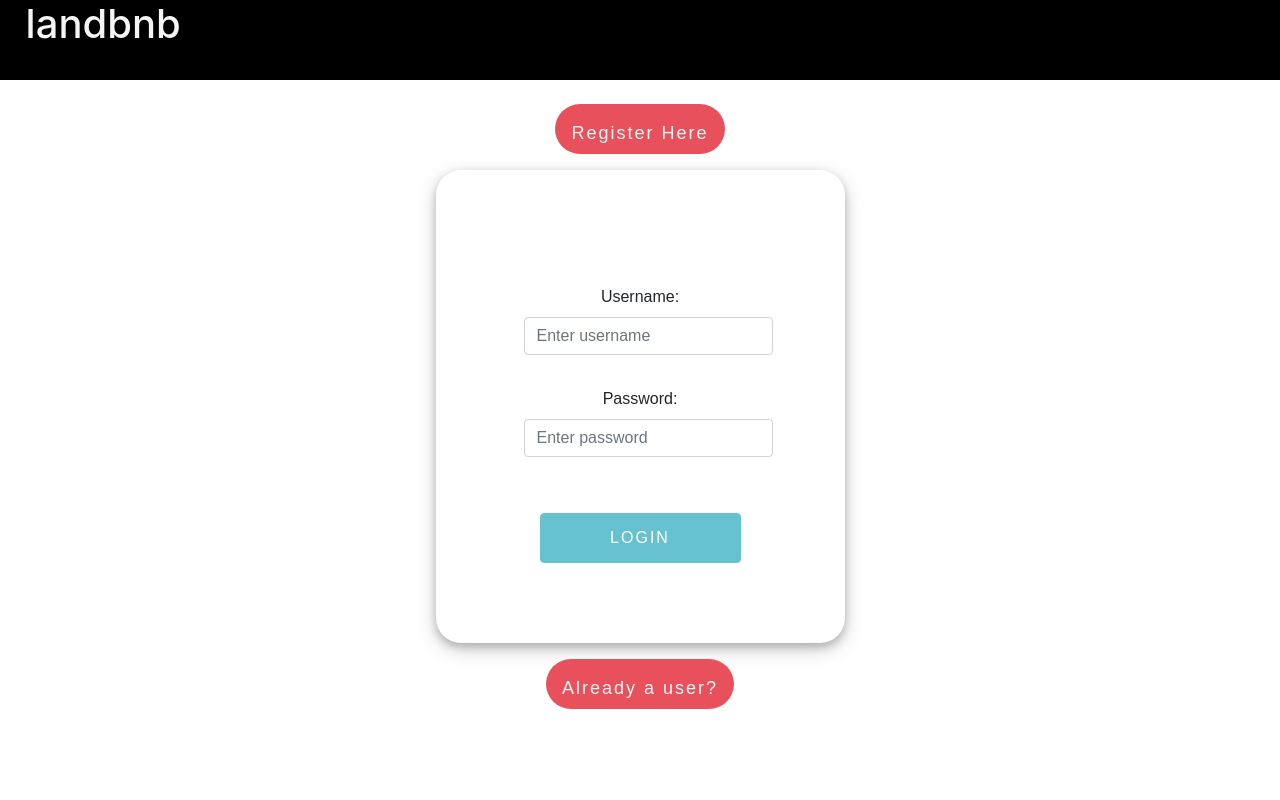
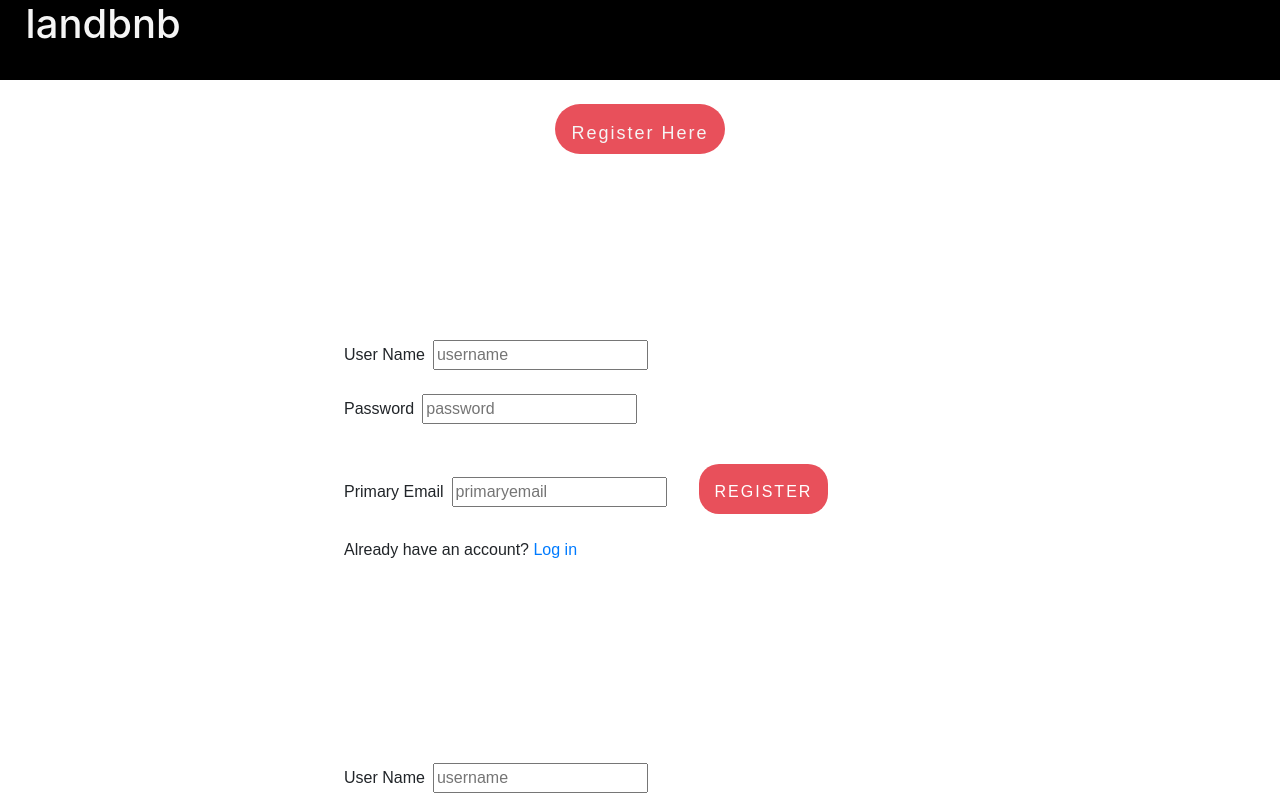
Before and after one commit to KateAnn19/Airbnb_Front-End, a React (Create React App) app: page /login in a window 1280 px wide. Shown: the top 800 px of the page. Built offline with nearby package versions, Linux system fonts and the light colour scheme.

Commit message:
authorization working

```diff
--- /dev/null
+++ b/src/AirbnbRegistration.js
@@ -0,0 +1,75 @@
+import React, { useState, useEffect } from "react";
+import axios from "axios";
+import { Link, useHistory } from "react-router-dom";
+let initialState = {
+  "username": "",
+  "password": "",
+  "primaryemail":""
+};
+const AirbnbRegistration = () => {
+  const [values, setValues] = useState(initialState);
+  console.log(values);
+  const { push } = useHistory();
+  const changeHandler = (ev) => {
+    ev.persist();
+    setValues({
+      ...values,
+      [ev.target.name]: ev.target.value,
+    });
+  };
+  const handleSubmit = e => {
+    e.preventDefault();
+    axios
+      .post("https://kmcgeeka-airbnboptimal.herokuapp.com/createnewuser", values)
+      .then((res) => {
+        console.log(res);
+        push('/')
+      })
+      .catch((err) => {
+        console.log(err);
+      });
+  };
+  return (
+    <div className="user-form">
+      <form>
+        <label htmlFor="username">
+          User Name
+          <input
+            id="username"
+            onChange={changeHandler}
+            type="text"
+            name="username"
+            placeholder="username"
+          />
+        </label>
+        <label htmlFor="password">
+          Password
+          <input
+            id="password"
+            onChange={changeHandler}
+            type="password"
+            name="password"
+            placeholder="password"
+          />
+        </label>
+        <label htmlFor="primaryemail">
+          Primary Email
+          <input
+            id="primaryemail"
+            onChange={changeHandler}
+            type="text"
+            name="primaryemail"
+            placeholder="primaryemail"
+          />
+        </label>
+        <button onClick={handleSubmit} type="submit">
+          Register
+        </button>
+      </form>
+      <p>
+        Already have an account? <Link to="/">Log in</Link>
+      </p>
+    </div>
+  );
+};
+export default AirbnbRegistration;
--- a/src/App.js
+++ b/src/App.js
@@ -1,9 +1,12 @@
 import React from 'react';
 import Register from './Register'
+import AirbnbRegistration from './AirbnbRegistration'
 import Login from './Login';
 import { Route, Link } from 'react-router-dom';
+import UserProfile from './UserProfile';
 // import { Button } from 'reactstrap';
 import './App.css';
+
 
 function App() {
 
@@ -22,8 +25,14 @@ function App() {
         <Route exact path='/register'>
           <Register />
         </Route>
+        <Route>
+          <AirbnbRegistration/>
+        </Route>
         <Route exact path='/login'>
           <Login />
+        </Route>
+        <Route exact path='/userprofile'>
+          <UserProfile />
         </Route>
 
         <Link className ='RegLink' to='/login'>
--- a/src/Login.js
+++ b/src/Login.js
@@ -1,120 +1,215 @@
-import React, { useState, useEffect } from 'react';
-import axios from 'axios';
-import * as yup from 'yup';
-import formSchema from './FormSchemaLogin';
-import { Button, Form, FormGroup, Label, Input } from 'reactstrap';
+// import React, { useState, useEffect } from 'react';
+// import axios from 'axios';
+// import * as yup from 'yup';
+// import formSchema from './FormSchemaLogin';
+// import { Button, Form, FormGroup, Label, Input } from 'reactstrap';
 
-import './App.css';
+// import './App.css';
 
-const initialFormValues = {
-  "username": '',
-  "password": '',
-}
+// const initialFormValues = {
+//   "username": '',
+//   "password": '',
+// }
 
-const initialFormErrors = {
-  "username": '',
-  "password": '',
-}
-const initialDisabled = true;
+// const initialFormErrors = {
+//   "username": '',
+//   "password": '',
+// }
+// const initialDisabled = true;
 
-export default function Login() {
+// export default function Login() {
 
-  const [formValues, setFormValues] = useState(initialFormValues);
-  const [formErrors, setFormErrors] = useState(initialFormErrors);
-  const [disabled, setDisabled] = useState(initialDisabled);
+//   const [formValues, setFormValues] = useState(initialFormValues);
+//   const [formErrors, setFormErrors] = useState(initialFormErrors);
+//   const [disabled, setDisabled] = useState(initialDisabled);
 
-  const changeHandler = (name, value) => {
-    yup
-      .reach(formSchema, name)
-      .validate(value)
-      .then((valid) => {
-        console.log(valid)
-        setFormErrors({
-          ...formErrors,
-          [name]: '',
-        });
-      })
-      .catch((e) => {
-        setFormErrors({
-          ...formErrors,
-          [name]: e.errors[0],
-        });
-      });
-    setFormValues({
-      ...formValues,
-      [name]: value,
+//   const changeHandler = (name, value) => {
+//     yup
+//       .reach(formSchema, name)
+//       .validate(value)
+//       .then((valid) => {
+//         console.log(valid)
+//         setFormErrors({
+//           ...formErrors,
+//           [name]: '',
+//         });
+//       })
+//       .catch((e) => {
+//         setFormErrors({
+//           ...formErrors,
+//           [name]: e.errors[0],
+//         });
+//       });
+//     setFormValues({
+//       ...formValues,
+//       [name]: value,
+//     });
+//   };
+
+//   const onChange = evt => {
+//     setFormValues({...formValues, [evt.target.name]: evt.target.value})
+//     const { name, value } = evt.target
+//     changeHandler(name,value)
+//   }
+
+//   const onSubmit = evt => {
+//     const logUser = {
+//       username: formValues.username,
+//       password: formValues.password,
+//     }
+//     console.log(logUser);
+//     axios.get('https://kmcgeeka-airbnboptimal.herokapp.com/users/myinfo', logUser)
+//     .then(res => {
+//       console.log(res);
+//     })
+//     .catch(err => {
+//       console.log(err);
+//     })
+//   }
+
+//   useEffect(() => {
+//     formSchema.isValid(formValues)
+//       .then((valid) => {
+//         setDisabled(!valid)
+//       })
+//   }, [formValues])
+
+
+//   return (
+//     <div className='Login'>
+//         <Form>
+//             <div className='login-inputs'>
+//             <FormGroup>
+//                 <Label htmlFor='username'>Username:
+//                 <Input
+//                     id='username'
+//                     name='username'
+//                     type='text'
+//                     placeholder='Enter username'
+//                     maxLength='20'
+//                     value={formValues.username}
+//                     onChange={onChange}
+//                 />
+//                 </Label>
+//              </FormGroup>
+//              <FormGroup>
+//                 <Label htmlFor='password'>Password:
+//                 <Input
+//                     id='password'
+//                     name='password'
+//                     type='password'
+//                     placeholder='Enter password'
+//                     maxLength='20'
+//                     value={formValues.password}
+//                     onChange={onChange}
+//                 />
+//                 </Label>
+//             </FormGroup>
+//             </div>
+//             <div className='form-group submit'>
+//                 <Button color ='info' disabled={disabled} onClick={onSubmit}>Login</Button>
+//             </div>
+//         </Form>
+//      <div>
+//        {formErrors.username}
+//        {formErrors.password}
+//      </div>
+//     </div>
+//   );
+// }
+import React, { useState, useEffect } from "react";
+import axios from "axios";
+import { axiosWithAuth } from "./utils/AxiosWithAuth";
+import { Link, useHistory } from "react-router-dom";
+
+let initialState = {
+  "username": "",
+  "password": ""
+};
+const Login = () => {
+  const [values, setValues] = useState(initialState);
+  console.log(values);
+  const { push } = useHistory();
+  const changeHandler = (ev) => {
+    ev.persist();
+    setValues({
+      ...values,
+      [ev.target.name]: ev.target.value,
     });
   };
-
-  const onChange = evt => {
-    setFormValues({...formValues, [evt.target.name]: evt.target.value})
-    const { name, value } = evt.target
-    changeHandler(name,value)
+  const handleSubmit = e => {
+    e.preventDefault();
+          axios.post('https://cors-anywhere.herokuapp.com/https://kmcgeeka-airbnboptimal.herokuapp.com/login',
+           `grant_type=password&username=${values.username}&password=${values.password}`, {
+          headers: {
+              // btoa is converting our client id/client secret into base64
+              Authorization: `Basic ${btoa('lambda-client:lambda-secret')}`,
+              'Content-Type': 'application/x-www-form-urlencoded'
           }
-
-  const onSubmit = evt => {
-    const logUser = {
-      username: formValues.username.trim(),
-      password: formValues.password.trim(),
-    }
-    console.log(logUser);
-   axios.post('https://kmcgeeka-airbnboptimal.herokapp.com/users/myinfo', logUser)
+          })
           .then(res => {
-      console.log(res);
-    })
-    .catch(err => {
-      console.log(err);
-      debugger;
+              console.log(res)
+              console.log("Login -> res.data", res.data.payload)
+              localStorage.setItem('token', res.data.access_token);
+              push('/userprofile');
           })
     }
 
-  useEffect(() => {
-    formSchema.isValid(formValues)
-      .then((valid) => {
-        setDisabled(!valid)
-      })
-  }, [formValues])
 
+  //   axiosWithAuth()
+  //     .get("/users/myinfo")
+  //     // , {
+  //     //   //headers: {'Accept': 'application/schema+json'}
+  //     //   headers:{
+  //     //     Authorization: `Basic ${btoa('lambda-client:lambda-secret')}`,
+  //     //     //'Content-Type': 'application/x-www-form-urlencoded'
+  //     //     "Content-Type": "application/json"
+  //     //   }
+  //     //   // headers: {
+  //     //   //   //"Content-Type": "application/json"
+  //     //   //   'Content-Type': 'application/x-www-form-urlencoded',
+  //     //   // },
+  //     // })
+  //     .then((res) => {
 
+  //       console.log(res);
+  //       push('/profile')
+  //     })
+  //     .catch((err) => {
+  //       console.log(err);
+  //     });
+  // };
   return (
-    <div className='Login'>
-        <Form>
-            <div className='login-inputs'>
-            <FormGroup>
-                <Label htmlFor='username'>Username:
-                <Input
-                    id='username'
-                    name='username'
-                    type='text'
-                    placeholder='Enter username'
-                    maxLength='20'
-                    value={formValues.username}
-                    onChange={onChange}
+    <div className="user-form">
+      <form>
+        <label htmlFor="username">
+          User Name
+          <input
+            id="username"
+            onChange={changeHandler}
+            type="text"
+            name="username"
+            placeholder="username"
           />
-                </Label>
-             </FormGroup>
-             <FormGroup>
-                <Label htmlFor='password'>Password:
-                <Input
-                    id='password'
-                    name='password'
-                    type='password'
-                    placeholder='Enter password'
-                    maxLength='20'
-                    value={formValues.password}
-                    onChange={onChange}
+        </label>
+        <label htmlFor="password">
+          Password
+          <input
+            id="password"
+            onChange={changeHandler}
+            type="password"
+            name="password"
+            placeholder="password"
           />
-                </Label>
-            </FormGroup>
-            </div>
-            <div className='form-group submit'>
-                <Button color ='info' disabled={disabled} onClick={onSubmit}>Login</Button>
-            </div>
-        </Form>
-     <div>
-       {formErrors.username}
-       {formErrors.password}
-     </div>
+        </label>
+        <button onClick={handleSubmit} type="submit">
+          Login
+        </button>
+      </form>
+      <p>
+        Already have an account? <Link to="/">Log in</Link>
+      </p>
     </div>
   );
-}
+};
+export default Login;
--- /dev/null
+++ b/src/UserProfile.js
@@ -0,0 +1,45 @@
+import React, { useContext, useEffect, useState } from "react";
+import { BrowserRouter as Router, Link } from "react-router-dom";
+
+import axios from "axios";
+
+
+import { axiosWithAuth } from "./utils/AxiosWithAuth";
+
+
+const UserProfile = props => {
+    const [userDetails, setUserDetails] = useState({list: []})
+    const [isEditing, setIsEditing] = useState(false);
+
+    useEffect(() => {
+        axiosWithAuth()
+        .get('/users/myinfo')
+        .then(res => {
+            console.log(res);
+            setUserDetails(res.data);
+        })
+        .catch(err => {
+                console.log(err);
+        })
+    }, [])
+
+    return (
+        <div className="dashboard">
+            <h2>{userDetails.username}</h2>
+            {/* <DashNav userDetails={userDetails} />
+            <Router>
+                <PrivateRoute path="/dashboard" exact>
+                    <Listings />
+                </PrivateRoute>
+                <PrivateRoute path="/dashboard/addlisting">
+                    <AddListing userDetails={userDetails} isEditing={isEditing} setIsEditing={setIsEditing}/>
+                </PrivateRoute>
+                <PrivateRoute path="/dashboard/profile">
+                    <Profile userDetails={userDetails} setUserDetails={setUserDetails} isEditing={isEditing} setIsEditing={setIsEditing} />
+                </PrivateRoute>
+            </Router> */}
+        </div>
+    )
+}
+
+export default UserProfile;
--- a/src/utils/AxiosWithAuth.js
+++ b/src/utils/AxiosWithAuth.js
@@ -5,6 +5,6 @@ export const axiosWithAuth =() => {
     headers: {
       Authorization: `Bearer ${token}`
     },
-    baseURL: 'http://localhost:2019'
+    baseURL: 'https://cors-anywhere.herokuapp.com/https://kmcgeeka-airbnboptimal.herokuapp.com'
   });
 };
```
Lines whose indentation alone changed are shown as unchanged.
